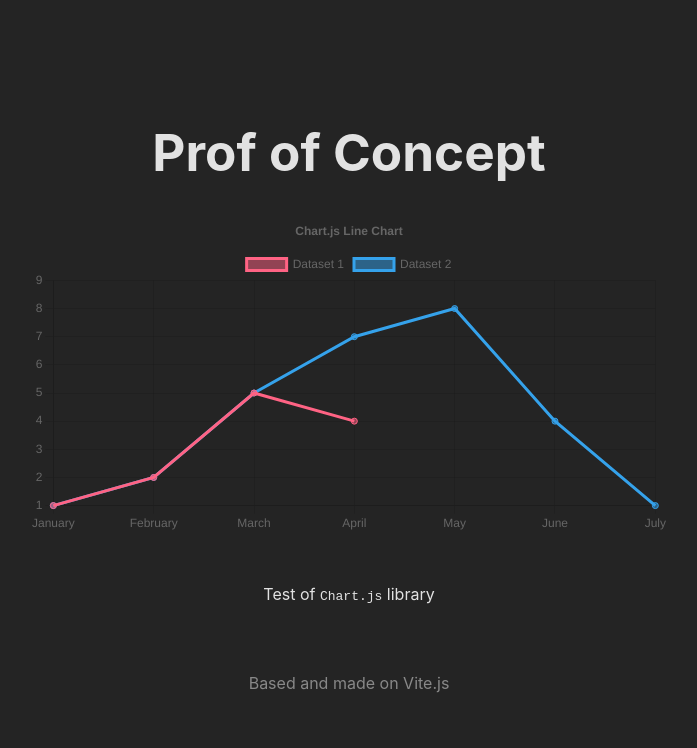
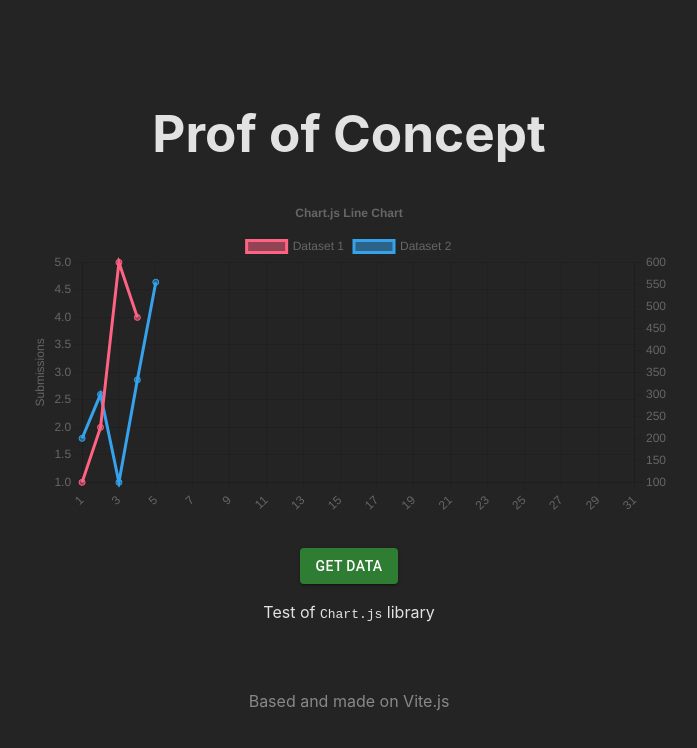
Before and after one commit to quantifiedstudent/Dashboard, a React (Vite) app: page / in a window 1280 px wide. Shown: the top 748 px of the page, without its empty margins (291-988 px from the left). Built offline with nearby package versions, Linux system fonts and the light colour scheme.

Commit message:
Add button from maetrial ui and additional axis

```diff
--- a/package.json
+++ b/package.json
@@ -10,10 +10,14 @@
     "preview": "vite preview"
   },
   "dependencies": {
+    "@emotion/react": "^11.11.0",
+    "@emotion/styled": "^11.11.0",
+    "@mui/material": "^5.13.3",
     "chart.js": "^4.3.0",
     "react": "^18.2.0",
     "react-chartjs-2": "^5.2.0",
-    "react-dom": "^18.2.0"
+    "react-dom": "^18.2.0",
+    "sass": "^1.62.1"
   },
   "devDependencies": {
     "@types/react": "^18.0.37",
--- a/src/App.tsx
+++ b/src/App.tsx
@@ -1,6 +1,8 @@
 import HelloWorld from "./HelloWorld";
+
 import "./App.css";
 import ExampleChart from "./ExampleChart";
+import GetDataButton from "./GetDataButton";
 
 function App() {
   return (
@@ -12,6 +14,7 @@ function App() {
         </div>
       </div>
       <div className="card">
+        <GetDataButton />
         <p>
           Test of <code>Chart.js</code> library
         </p>
--- a/src/ExampleChart.tsx
+++ b/src/ExampleChart.tsx
@@ -7,6 +7,7 @@ import {
   Title,
   Tooltip,
   Legend,
+  ChartOptions,
 } from "chart.js";
 import { Line } from "react-chartjs-2";
 
@@ -20,7 +21,7 @@ ChartJS.register(
   Legend
 );
 
-export const options = {
+export const options: ChartOptions<"line"> = {
   responsive: true,
   aspectRatio: 2 | 3,
   maintainAspectRatio: false,
@@ -33,9 +34,31 @@ export const options = {
       text: "Chart.js Line Chart",
     },
   },
+  scales: {
+    y: {
+      type: "linear" as const,
+      display: true,
+      position: "left",
+      title: {
+        display: true,
+        text: "Submissions",
+      },
+    },
+    y1: {
+      type: "linear" as const,
+      display: true,
+      position: "right" as const,
+      grid: {
+        drawOnChartArea: false,
+      },
+    },
+  },
 };
 
-const labels = ["January", "February", "March", "April", "May", "June", "July"];
+const labels = [
+  1, 2, 3, 4, 5, 6, 7, 8, 9, 10, 11, 12, 13, 14, 15, 16, 17, 18, 19, 20, 21, 22,
+  23, 24, 25, 26, 27, 28, 29, 30, 31,
+];
 
 export const data = {
   labels,
@@ -45,17 +68,19 @@ export const data = {
       data: [1, 2, 5, 4],
       borderColor: "rgb(255, 99, 132)",
       backgroundColor: "rgba(255, 99, 132, 0.5)",
+      yAxisID: "y",
     },
     {
       label: "Dataset 2",
-      data: [1, 2, 5, 7, 8, 4, 1, 7, 9, 3],
+      data: [200, 300, 100, 333, 555],
       borderColor: "rgb(53, 162, 235)",
       backgroundColor: "rgba(53, 162, 235, 0.5)",
+      yAxisID: "y1",
     },
   ],
 };
 
 function ExampleChart() {
-  return <Line options={options} data={data} />;
+  return <Line data={data} options={options} />;
 }
 export default ExampleChart;
--- /dev/null
+++ b/src/GetDataButton.tsx
@@ -0,0 +1,26 @@
+import Button from "@mui/material/Button";
+
+function GetDataButton() {
+  return (
+    <>
+      <Button
+        variant="contained"
+        color="success"
+        onClick={() => {
+          fetch(
+            "http://localhost:7003/graphCanvasWeather/course/12525?startDate=2022-09-01&endDate=2022-09-31"
+          )
+            .then((response) => response.json())
+            .then((data) => {
+              console.log(data);
+            })
+            .catch((error) => console.error(error));
+        }}
+      >
+        Get Data
+      </Button>
+    </>
+  );
+}
+
+export default GetDataButton;
```
Also changed, not shown: src/main.tsx (+8 -7 lines), 1 other file (tests, documents, lock files or other folders).
